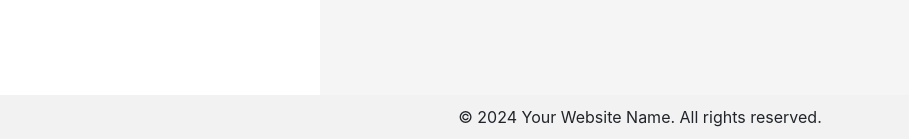
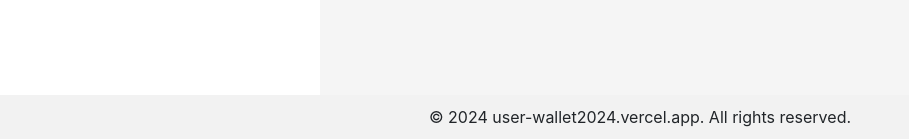
Before and after one commit to ABHIBHAGAT22/User-Wallet, a Django app: template wallet_management/templates/dash.html in a window 1280 px wide. Shown: the part 661-800 px from the top of the page, without its empty margins (0-909 px from the left). Run offline with Django 3.2, Linux system fonts and the light colour scheme; the template is opened without the code that fills it: values that come from a table or form of the project are taken from there, others are empty; data comes from the database, SQL or seed files in the repository; some libraries are stand-ins or nearby versions.

Commit message:
Update dash.html
added user-wallet2024.vercel.app

```diff
--- a/wallet_management/templates/dash.html
+++ b/wallet_management/templates/dash.html
@@ -27,7 +27,7 @@
 </div>
 
 <div class="footer">
-  &copy; <span id="currentYear"></span> Your Website Name. All rights reserved.
+  &copy; <span id="currentYear"></span> user-wallet2024.vercel.app. All rights reserved.
 </div>
 
 <script>
```
